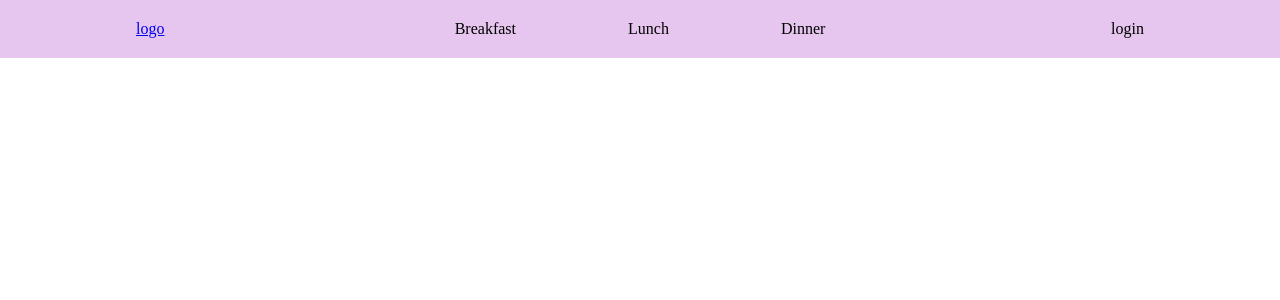
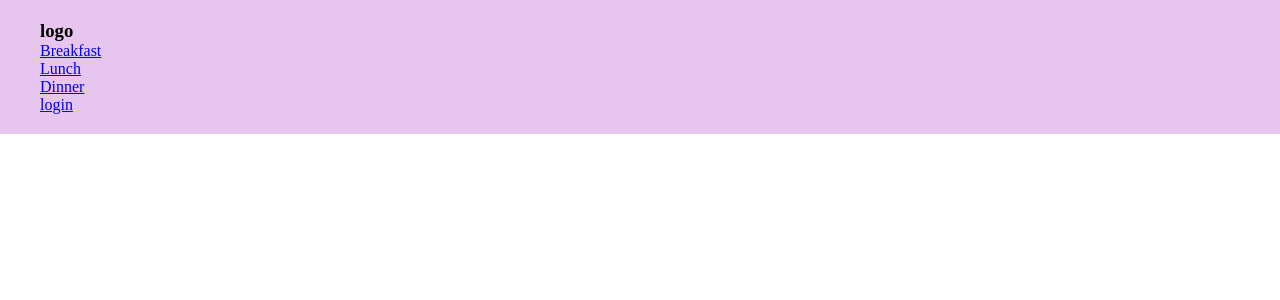
Before and after one commit to NMDiaw97/MyRecipes, a React (Create React App) app: page / in a window 1280 px wide. Shown: the top 300 px of the page. Built offline with nearby package versions, Linux system fonts and the light colour scheme.

Commit message:
hamburgerMenu done

```diff
--- a/src/components/home.js
+++ b/src/components/home.js
@@ -1,20 +1,31 @@
 import { useState } from "react";
 
-const Item = (props) =>{
-    const itemList = props.items.map((skill)=> <li className="item" key={skill}>{skill}</li>)
-    return itemList
-}
 
 function Home() {
+
+    const [toggle, setToggle] = useState(true);
+
+    const hamburgerMenu = () => {
+        setToggle(!toggle)
+    }
+
     return (
-
         <nav className="navbar">
-                <ul className="nav">
-                    <li className="toggle"><i className="fas fa-bars"></i></li>
-                    <li className="logo">
-                        <a href="/accueil">logo</a>
+            <h3 className="logo">logo</h3>
+            <h2 className="toggle"><i className={toggle ? 'fas fa-bars' : 'fas fa-times'} onClick={hamburgerMenu}></i></h2>
+                <ul className={toggle? 'navClosed': 'nav'}>
+                    <li className="item">
+                        <a href="/accueil">Breakfast</a>
                     </li>
-                    <Item items={['Breakfast','Lunch','Dinner','login']}/>
+                    <li className="item">
+                        <a href="/accueil">Lunch</a>
+                    </li>
+                    <li className="item">
+                        <a href="/accueil">Dinner</a>
+                    </li>
+                    <li className="item">
+                        <a href="/accueil">login</a>
+                    </li>
                 </ul>
 
         </nav>
--- a/src/index.css
+++ b/src/index.css
@@ -24,25 +24,28 @@ ul {
 
 }
 
-.nav :nth-of-type(6){
+.nav :nth-of-type(4){
   flex: 1;
   text-align:right;
 
 
 }
+.nav :nth-of-type(1){
+  flex: 1;
+  text-align: right;
+}
+
 .nav li {
   margin:   0px 5%;
   width: auto;
-
 
 }
 
 .toggle {
   display: none;
 }
-.logo{
-  flex: 1;
-}
+
+
 
 @media(max-width:500px) {
   .toggle {
@@ -56,7 +59,10 @@ ul {
     flex-direction: column;
   }
 
-  .nav :nth-of-type(6){
+  .nav :nth-of-type(4){
+    text-align:center;
+  }
+  .nav :nth-of-type(1){
     text-align:center;
   }
   .logo {
@@ -70,17 +76,16 @@ ul {
     background-color: rgb(230, 198, 238);
     position: absolute;
     top: 10px;
-    right: 5px;
+    right: 8px;
 
   }
 
-  .nav :nth-of-type(n+3){
+  .nav :nth-of-type(n+2){
     margin-top: 40px;
 
   }
-  nav .item{
+ .navClosed{
     display: none;
-
   }
 
 }
```
